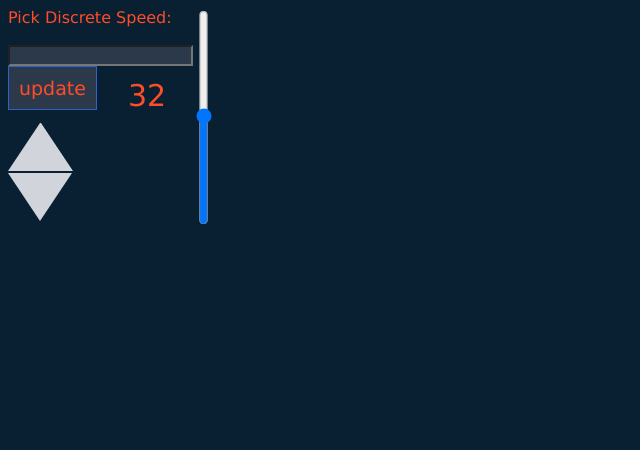
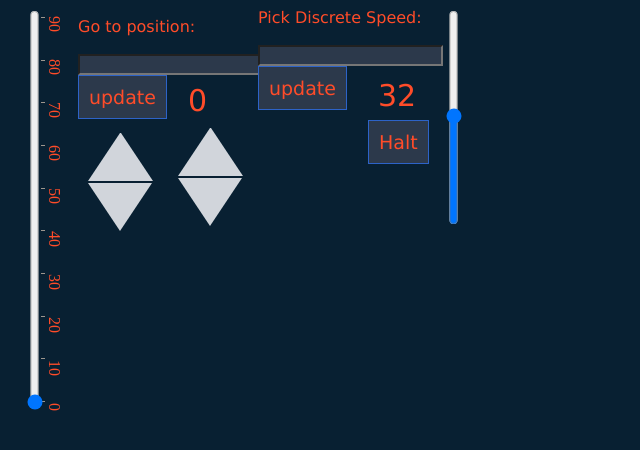
Before and after one commit to LizzyBoi/ShootingRange, a website: page public/index.html in a window 1280 px wide. Shown: the whole page, without its empty margins (0-640 px from the left). Drawn offline with Linux system fonts and the light colour scheme.

Commit message:
gamer
big changes around here

```diff
--- a/index.js
+++ b/index.js
@@ -21,7 +21,7 @@ ws_server.on('connection', (ws) => {
 		}
 	});
 
-	ws.on('close', () => console.log('Client has disconnected'));
+	ws.on('close', () => {console.log('Client has disconnected')});
 });
 
 
@@ -37,7 +37,7 @@ for (const gpio of [6,13,19,26,12,16]) {
 
 var disc_position = 0;
 var disc_sensor = new Gpio(17, 'in', 'both');
-var disc_sensor_dir = new Gpio(27, 'in', 'both');
+var disc_sensor_dir = new Gpio(27, 'in');
 disc_sensor.watch(disc_sensor_trigger);
 
 var curr_duty_cycle = 0;
@@ -72,7 +72,7 @@ function pwmDutyCycle(duty_cycle) {
 function disc_sensor_trigger(err, value) {
 	if(value === disc_sensor_dir.readSync()) {
 		console.log("posistive direction");
-		disc_position--;
+		disc_position++;
 	} else {
 		console.log("negative direction");
 		disc_position--;
--- a/public/index.html
+++ b/public/index.html
@@ -7,22 +7,53 @@
 
 </head>
 <body>
+	<div class="positionControl">
+		<input type="range" class="slider positionSlider" min="0" max="90" value="0" step="2" orient="vertical", list="distance" id="positionSlider" oninput="onSliderInput('positionValue', 'positionSlider')">
+		<datalist id="distance">
+			<option class="distance" value="90" label="90"></option>
+			<option class="distance" value="80" label="80"></option>
+			<option class="distance" value="70" label="70"></option>
+			<option class="distance" value="60" label="60"></option>
+			<option class="distance" value="50" label="50"></option>
+			<option class="distance" value="40" label="40"></option>
+			<option class="distance" value="30" label="30"></option>
+			<option class="distance" value="20" label="20"></option>
+			<option class="distance" value="10" label="10"></option>
+			<option class="distance" value="0" label="0"></option>
+		</datalist>
+		<div class="positionSubmit">
+			<label class="generalText positionControlText" for="fname">Go to position:</label><br>
+			<br>
+			<input class="submit" type="number" id="positionInput"><br>
+			<input type="button" onclick="updateSubmit('positionInput', 'positionValue', 'positionSlider', 0, 90)" value="update" class="button" id="positionSubmitButton">
+			<p id="positionValue" style="transform: translate(110px, -76px);">0</p>
+		</div>
+			<div class="incrementDiv">
+				<input type="button" class="triButtonUp" id="triButtonUp" onclick="incrementSlider(1, 'positionValue', 'positionSlider', 0, 90)">
+				<br>
+				<input type="button" class="triButtonDown" id="triButtonDown" onclick="incrementSlider(-1, 'positionValue', 'positionSlider', 0, 90)">
+				<div class="incrementDir">
+					<input type="button" class="triButtonUp" id="triDirUp" onclick="incrementDir('triDirUp', 'triDirDown', 1)">
+					<br>
+					<input type="button" class="triButtonDown" id="triDirDown" onclick="incrementDir('triDirDown', 'triDirUp', 0)">
+				</div>
+			</div>
+		</div>
+	</div>
+
+	<div class="PWMControl">
 	<div>
-		<input type="range" class="speedSlider" min="0" max="63" id="speedSlider" value="32" step="1" orient="vertical" oninput="onSliderInput()">
+		<input type="range" class="slider speedSlider" min="0" max="63" id="speedSlider" value="32" step="1" orient="vertical" oninput="onSliderInput('currentSpeed', 'speedSlider')">
 		<p id="currentSpeed" class="speedText">32</p>
 
 		<div>
 			<label class="generalText" for="fname">Pick Discrete Speed:</label><br>
 			<br>
 			<input class="submit" type="number" id="speedInput"><br>
-			<input type="button" onclick="updateSpeed()" value="update" class="button" id="speedInputButton">
+			<input type="button" onclick="updateSubmit('speedInput', 'currentSpeed', 'speedSlider', 0, 63)" value="update" class="button" id="speedInputButton">
 		</div>
 	</div>
-
-	<div>
-		<input type="button" class="triButtonUp" id="triButtonUp" onclick="incrementSlider(1)">
-		<br>
-		<input type="button" class="triButtonDown" id="triButtonDown" onclick="incrementSlider(-1)">
-	</div>
+	<input type="button" class="button halt" value="Halt" onclick="halt()">
+    </div>
 </body>
 </html>
--- a/public/script.js
+++ b/public/script.js
@@ -27,39 +27,61 @@ window.onload = function(){
             document.getElementById("speedInputButton").click();
         }
     });
+	document.getElementById("positionInput")
+    .addEventListener("keyup", function(event) {
+        event.preventDefault();
+        if (event.keyCode === 13) {
+            document.getElementById("positionSubmitButton").click();
+        }
+    });
 };
 
+function updateSubmit(input, value, slider, min, max){
+    if(document.getElementById(input).value >= min && document.getElementById(input).value <= max){
+        document.getElementById(slider).value = document.getElementById(input).value;
+        document.getElementById(value).innerHTML = document.getElementById(input).value;
+        document.getElementById(input).value = "";
 
-
-function updateSpeed(){
-    if(document.getElementById('speedInput').value > -1 && document.getElementById('speedInput').value < 64){
-        document.getElementById('speedSlider').value = document.getElementById('speedInput').value;
-        document.getElementById('currentSpeed').innerHTML = document.getElementById('speedInput').value;
-        document.getElementById('speedInput').value = "";
-
-        const value = parseInt(document.getElementById('currentSpeed').innerText);
-	    const message = {command: "set", value: value};
-	    ws.send(JSON.stringify(message));
+    	sendPublicToSocket(value)
     } else {
-        document.getElementById('speedInput').value = "";
+        document.getElementById(input).value = "";
     }
-
 }
 
-function incrementSlider(x){
-    var scalar = 2
-    document.getElementById('speedSlider').value = document.getElementById('currentSpeed').innerHTML;
-    document.getElementById('currentSpeed').innerHTML = parseInt(document.getElementById('currentSpeed').innerHTML) + scalar * x;
+function halt(){
+	document.getElementById('currentSpeed').innerHTML = 32;
+	document.getElementById('speedSlider').value = document.getElementById('currentSpeed').innerHTML;
 
-    const value = parseInt(document.getElementById('currentSpeed').innerText);
+	sendPublicToSocket('currentSpeed');
+}
+
+function incrementSlider(x, value, slider, min, max){
+    var scalar = 10
+	var previousValue = parseInt(document.getElementById(value).innerHTML)
+	if(parseInt(document.getElementById(value).innerHTML) >= min && parseInt(document.getElementById(value).innerHTML)  <= max){
+    	document.getElementById(value).innerHTML = parseInt(document.getElementById(value).innerHTML) + scalar * x;
+    	document.getElementById(slider).value = document.getElementById(value).innerHTML;
+	}
+	if(parseInt(document.getElementById(value).innerHTML) < min || parseInt(document.getElementById(value).innerHTML)  > max){
+		document.getElementById(value).innerHTML = previousValue;
+	}
+    sendPublicToSocket(value);
+}
+
+function incrementDir(id, altId, dir){
+
+	document.getElementById(id).style.borderColor = 'transparent transparent #FF4C29';
+	document.getElementById(altId).style.borderColor = 'transparent transparent #d1d5db';
+}
+
+function onSliderInput(value, slider) {
+	document.getElementById(value).innerText = document.getElementById(slider).value;
+
+	sendPublicToSocket(value);
+}
+
+function sendPublicToSocket(elemID) {
+	const value = parseInt(document.getElementById(elemID).innerText);
 	const message = {command: "set", value: value};
 	ws.send(JSON.stringify(message));
 }
-
-function onSliderInput() {
-	document.getElementById('currentSpeed').innerText = document.getElementById('speedSlider').value;
-
-	const value = parseInt(document.getElementById('currentSpeed').innerText);
-	const message = {command: "set", value: value};
-	ws.send(JSON.stringify(message));
-}
--- a/public/style.css
+++ b/public/style.css
@@ -1,5 +1,10 @@
 body{
   background-color: #082032;
+}
+
+.PWMControl {
+  position: absolute;
+  transform: translate(250px, -400px);
 }
 
 p {
@@ -30,17 +35,49 @@ p {
 	background-color: #334756;
 }
 
+.halt {
+  transform: translate(110px, 0px);
+}
+
 .speedText{
   position: absolute;
   margin-top: 70px;
   margin-left: 120px;
 }
 
+.slider{
+  position: absolute;
+  -webkit-appearance: slider-vertical
+}
+
 .speedSlider{
-  position: absolute;
   transform: translate(100%,0%);
   height: 215px;
-  -webkit-appearance: slider-vertical
+}
+
+.positionSlider{
+  transform: translate(-40px,0px);
+  height: 400px;
+}
+
+.positionSubmit{
+  position: absolute;
+  transform: translate(70px, -413px);
+}
+
+datalist {
+  display: flex;
+  justify-content: space-evenly;
+  writing-mode: vertical-lr;
+  width: 10px;
+  color: #FF4C29;
+  line-height: 13px;
+
+}
+
+.distance {
+  margin: 0px 0px 23px 0px;
+  transform: translate(40px, 6px);
 }
 
 .submit{
@@ -55,6 +92,16 @@ p {
   margin: 0;
 }
 /* Triangle buttons: */
+.incrementDiv{
+  position: absolute;
+  transform: translate(80px, -300px);
+}
+
+.incrementDir{
+  position: absolute;
+  transform: translate(90px, -105px);
+}
+
 .triButtonUp{
   border-color: transparent transparent #d1d5db;
   border-width: 0 2rem 3rem;
@@ -84,3 +131,7 @@ p {
 .triButtonDown:hover{
   border-color:transparent transparent #FF4C29;
 }
+.positionControl{
+  height: 400px;
+
+}
```
